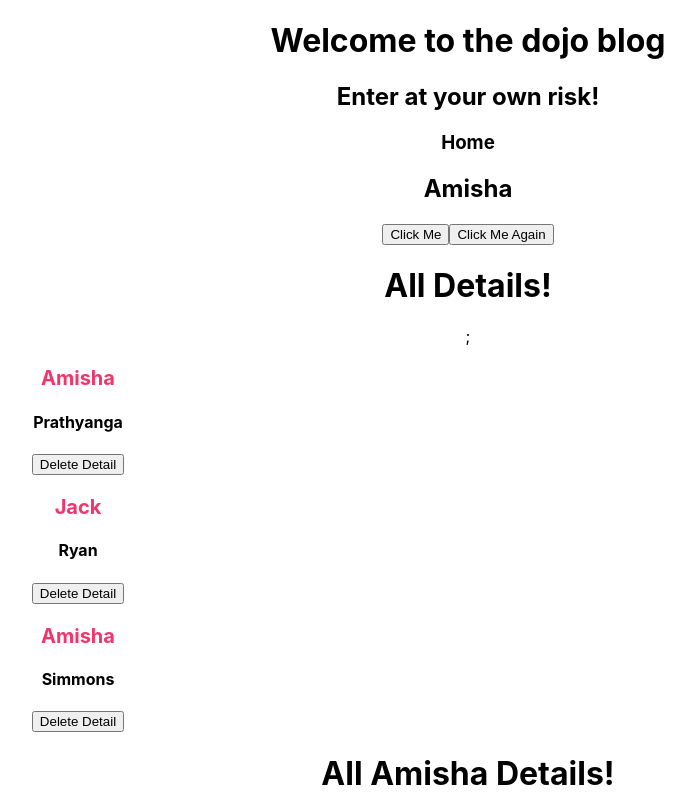
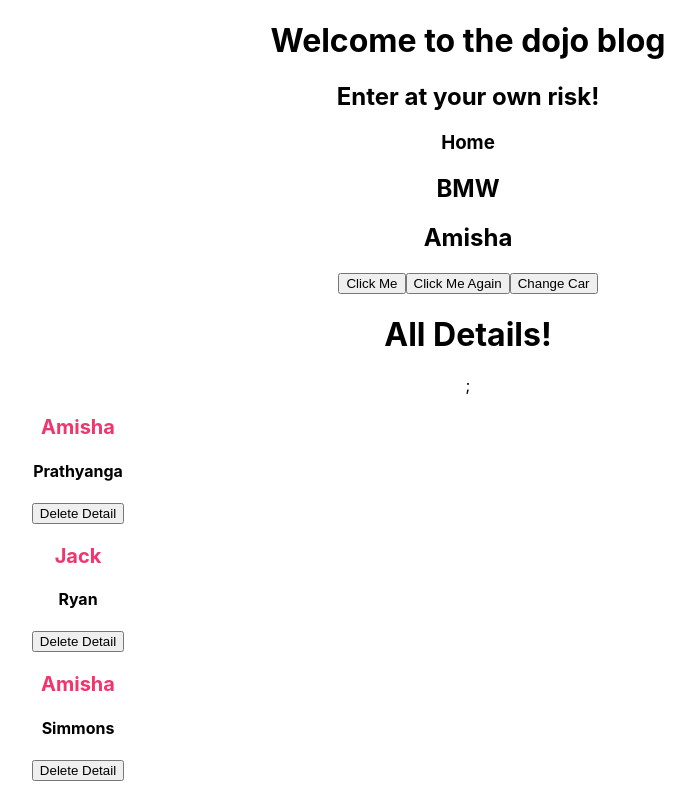
Before and after one commit to Amisha-Prathyanga/Self-Study, a React (Create React App) app in the folder NetNinjaReact/dojo-blog/: page / in a window 1280 px wide. Shown: the top 800 px of the page, without its empty margins (172-867 px from the left). Built offline with nearby package versions, Linux system fonts and the light colour scheme.

Commit message:
useEffect dependencies done

```diff
--- a/NetNinjaReact/dojo-blog/src/components/Home.js
+++ b/NetNinjaReact/dojo-blog/src/components/Home.js
@@ -1,8 +1,14 @@
-import { useState } from "react";
+import { useEffect, useState } from "react";
 import BlogList from "./BlogList";
 
 const Home = () => {
   const [name, setName] = useState("Amisha");
+
+  const [car, setCar] = useState('BMW');
+
+  // useEffect(() => {
+  //   alert(car);
+  // }, [car]);
 
   const [details, setDetails] = useState([
     { fName: "Amisha", lName: "Prathyanga", age: 23, id: 1 },
@@ -26,11 +32,13 @@ const Home = () => {
   return (
     <div className="home">
       <h3>Home</h3>
+      <h2>{car}</h2>
       <h2>{name}</h2>
       <button onClick={handleClick}>Click Me</button>
 
       {/* Wraps the handle function inside another function to pass parameters */}
       <button onClick={() => handleClickAgain(" Bro!")}>Click Me Again</button>
+      <button onClick={() => setCar('Mercedes')}>Change Car</button>
 
       {/* Props used to pass data from parent component to a child component */}
       <BlogList
```
